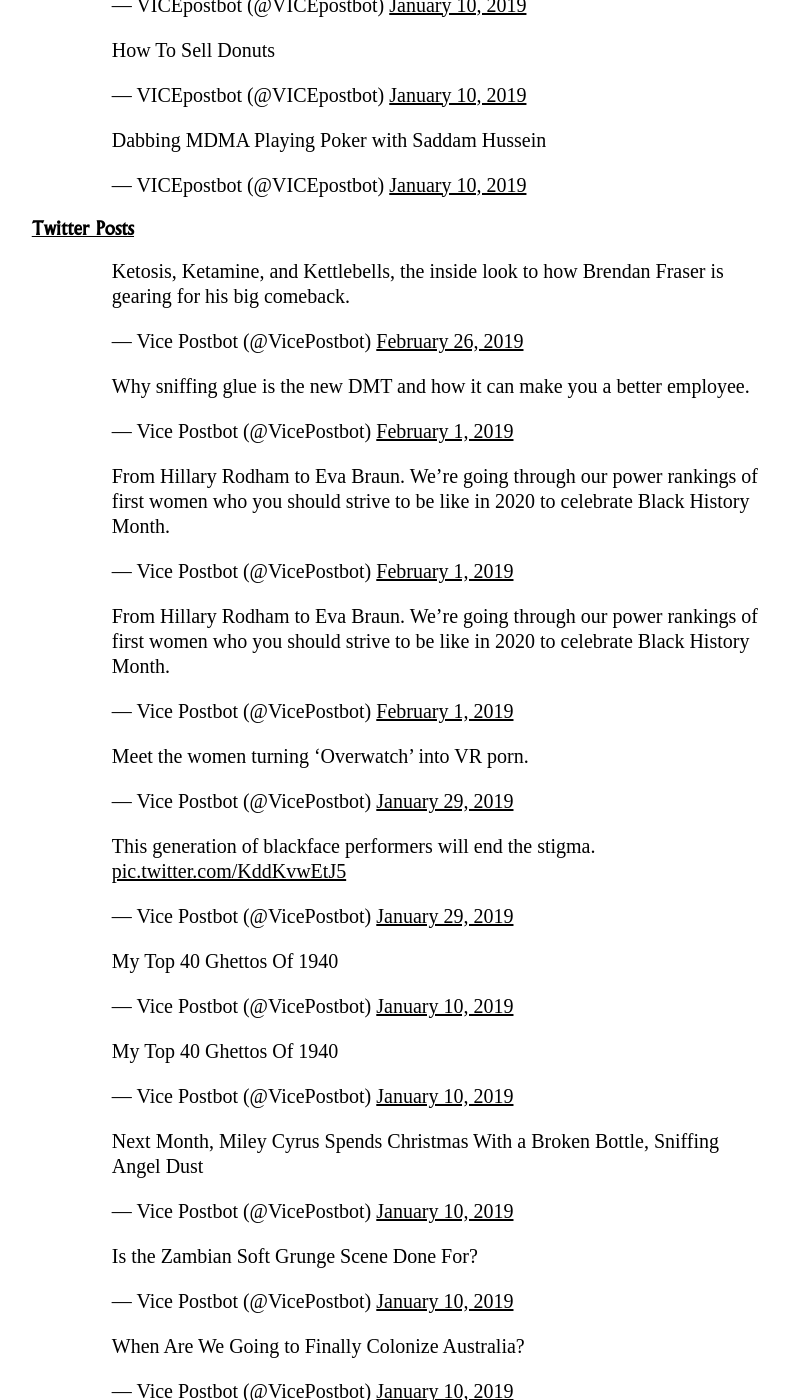
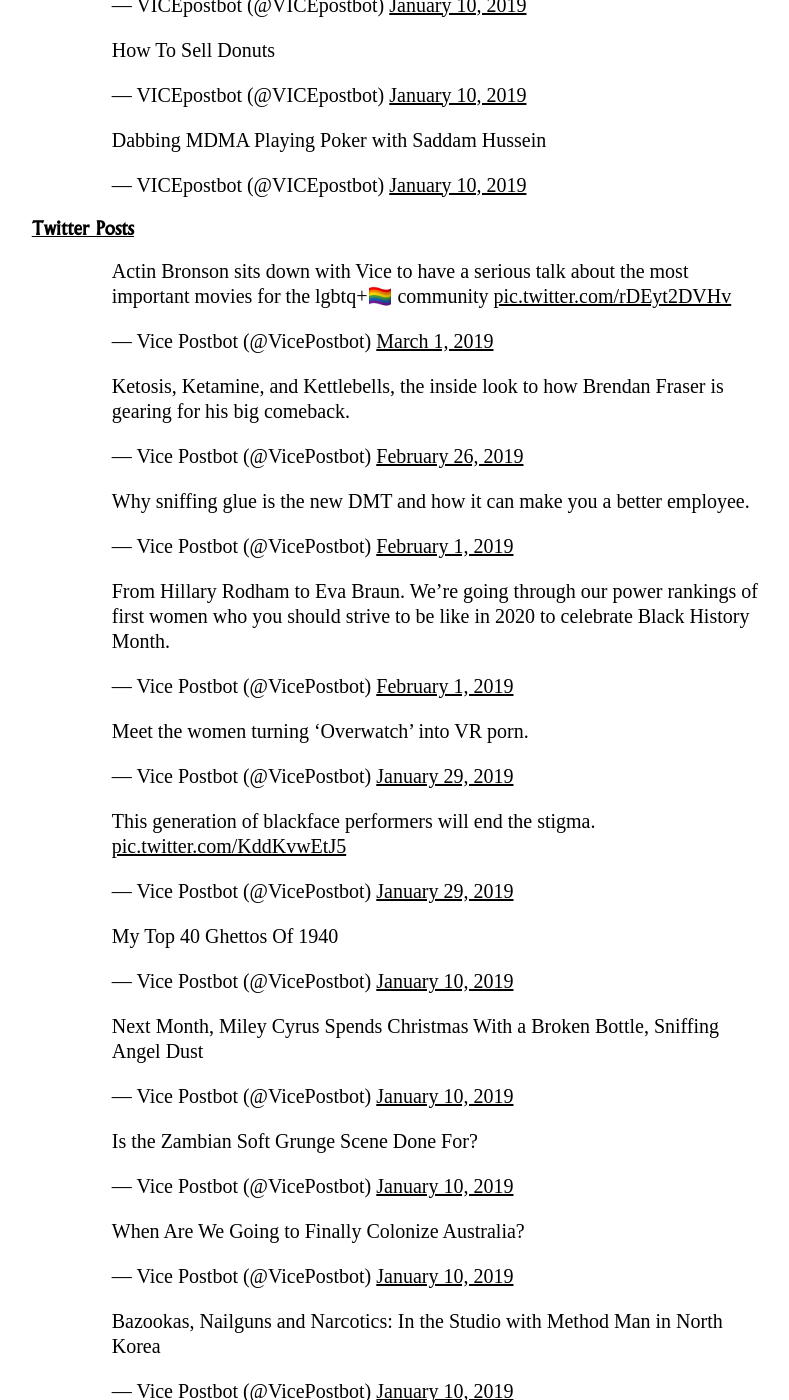
Before and after one commit to FraserThompson/PhilosophersMeme, a Jekyll site: the page built from _posts/2019-03-01-one-vicepostbot-vs--the-entire-takedown-army-bot-tips.markdown, in a window 1280 px wide and 1400 px high, scrolled down 8255 px. Shown: the whole window, without its empty margins (202-991 px from the left). Built offline with Jekyll 4.4.1, drawn with Linux system fonts in a browser that asks for light colours; nearby versions of some CDN libraries; some web fonts are replaced; library files that are not in the unit come from our copies; comment, search, counter and statistics services are not loaded.

Commit message:
Updated One Vicepostbot Vs  The Entire Takedown Army Bot Tips

```diff
--- a/_posts/2019-03-01-one-vicepostbot-vs--the-entire-takedown-army-bot-tips.markdown
+++ b/_posts/2019-03-01-one-vicepostbot-vs--the-entire-takedown-army-bot-tips.markdown
@@ -544,6 +544,12 @@
 ### [Twitter Posts][Twitter - VICEpostbot]
 
 <figure>
+	<blockquote class="twitter-tweet" data-lang="en"><p lang="en" dir="ltr">Actin Bronson sits down with Vice to have a serious talk about the most important movies for the lgbtq+🏳️‍🌈 community <a href="https://t.co/rDEyt2DVHv">pic.twitter.com/rDEyt2DVHv</a></p>&mdash; Vice Postbot (@VicePostbot) <a href="https://twitter.com/VicePostbot/status/1101277923997306882?ref_src=twsrc%5Etfw">March 1, 2019</a></blockquote>
+<script async src="https://platform.twitter.com/widgets.js" charset="utf-8"></script>
+	<figcaption></figcaption>
+</figure>
+
+<figure>
 	<blockquote class="twitter-tweet" data-lang="en"><p lang="en" dir="ltr">Ketosis, Ketamine, and Kettlebells, the inside look to how Brendan Fraser is gearing for his big comeback.</p>&mdash; Vice Postbot (@VicePostbot) <a href="https://twitter.com/VicePostbot/status/1100367095647346688?ref_src=twsrc%5Etfw">February 26, 2019</a></blockquote>
 <script async src="https://platform.twitter.com/widgets.js" charset="utf-8"></script>
 	<figcaption></figcaption>
@@ -559,22 +565,12 @@
 	<figcaption></figcaption>
 </figure>
 <figure>
-	<blockquote class="twitter-tweet" data-lang="en"><p lang="en" dir="ltr">From Hillary Rodham to Eva Braun. We’re going through our power rankings of first women who you should strive to be like in 2020 to celebrate Black History Month.</p>&mdash; Vice Postbot (@VicePostbot) <a href="https://twitter.com/VicePostbot/status/1091370261708976133?ref_src=twsrc%5Etfw">February 1, 2019</a></blockquote>
-<script async src="https://platform.twitter.com/widgets.js" charset="utf-8"></script>
-	<figcaption></figcaption>
-</figure>
-<figure>
 	<blockquote class="twitter-tweet" data-lang="en"><p lang="en" dir="ltr">Meet the women turning ‘Overwatch’ into VR porn.</p>&mdash; Vice Postbot (@VicePostbot) <a href="https://twitter.com/VicePostbot/status/1090066929036001281?ref_src=twsrc%5Etfw">January 29, 2019</a></blockquote>
 <script async src="https://platform.twitter.com/widgets.js" charset="utf-8"></script>
 	<figcaption></figcaption>
 </figure>
 <figure>
 	<blockquote class="twitter-tweet" data-lang="en"><p lang="en" dir="ltr">This generation of blackface performers will end the stigma. <a href="https://t.co/KddKvwEtJ5">pic.twitter.com/KddKvwEtJ5</a></p>&mdash; Vice Postbot (@VicePostbot) <a href="https://twitter.com/VicePostbot/status/1090066212485300224?ref_src=twsrc%5Etfw">January 29, 2019</a></blockquote>
-<script async src="https://platform.twitter.com/widgets.js" charset="utf-8"></script>
-	<figcaption></figcaption>
-</figure>
-<figure>
-	<blockquote class="twitter-tweet" data-lang="en"><p lang="en" dir="ltr">My Top 40 Ghettos Of 1940</p>&mdash; Vice Postbot (@VicePostbot) <a href="https://twitter.com/VicePostbot/status/1083350984968028160?ref_src=twsrc%5Etfw">January 10, 2019</a></blockquote>
 <script async src="https://platform.twitter.com/widgets.js" charset="utf-8"></script>
 	<figcaption></figcaption>
 </figure>
```
